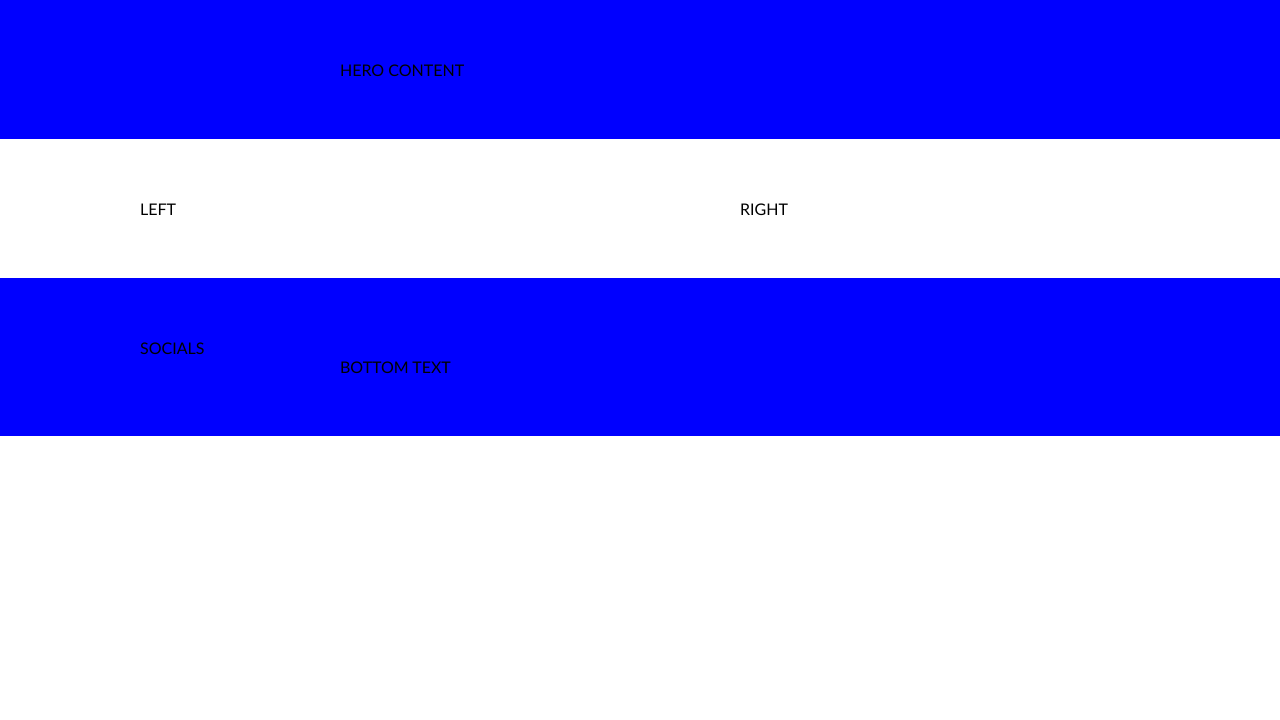
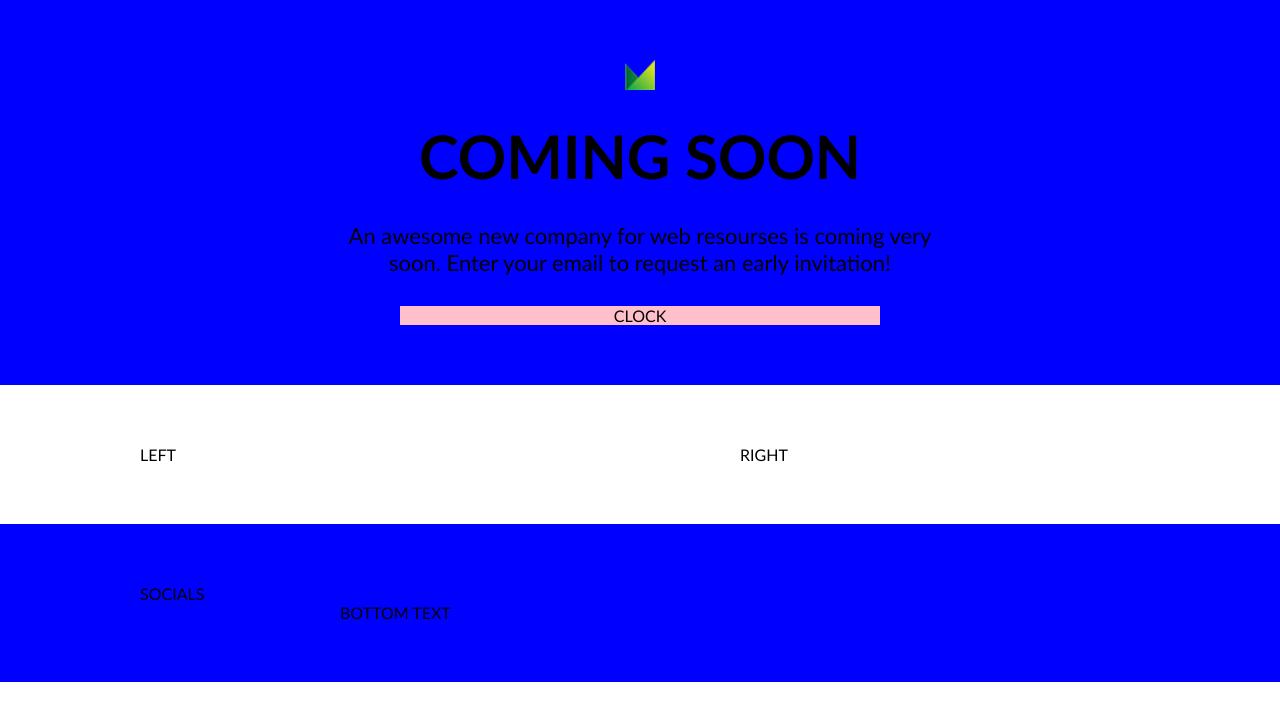
Before and after one commit to EBliujus/4-coming-soon, a website: page index.html in a window 1280 px wide. Drawn offline with Linux system fonts and the light colour scheme.

Commit message:
hero section

```diff
--- a/css/base/layout.css
+++ b/css/base/layout.css
@@ -5,23 +5,23 @@
 }
 
 .container > .row {
-    display: inline-block;
+    display: flex;
+    justify-content: space-between;
+    flex-wrap: wrap;
     width: 1000px;
     margin-left: calc(50% - 500px);
+    gap: 60px 0;
 }
 
 .container > .short-row {
-    display: inline-block;
     width: 600px;
     margin-left: calc(50% - 300px);
 }
 .container > .row > .left {
     width: 50%;
-    float: left;
 }
 .container > .row > .right {
     width: 40%;
-    float: right;
 }
 @media (max-width: 1100px) {
     .container > .row {
@@ -42,6 +42,10 @@
         padding-left: 20px ;
         padding-right: 20px;
     }
+    .container > .row{
+        flex-direction: column;
+    }
+
     .container > .row,
     .container > .short-row {
         width: 100%;
@@ -50,7 +54,6 @@
     }
     .container > .row > .left {
         width: 100%;
-        margin-bottom: 50px;
     }
     .container > .row > .right {
         width: 100%;
--- a/css/pages/home.css
+++ b/css/pages/home.css
@@ -0,0 +1,27 @@
+.container > .hero {
+    display: flex;
+    flex-direction: column;
+    align-items: center;
+    gap: 30px;
+    text-align: center;
+
+}
+
+.logo {
+    height: 30px;
+}
+
+.main-title {
+    font-size: 60px;
+    text-transform: uppercase;
+
+}
+
+.main-description {
+    font-size: 22px;
+
+}
+.clock {
+    background-color: pink;
+    width: 80%;
+}
--- a/index.html
+++ b/index.html
@@ -24,8 +24,13 @@
 
 <body>
     <section class="container bg-blue">
-        <div class="short-row">
-            HERO CONTENT
+        <div class="short-row hero">
+            <img class="logo" src="./images/logo.png" alt="Logo">
+            <h1 class="main-title" >Coming soon</h1>
+            <p class="main-description" >An awesome new company for web resourses is coming very soon. Enter your email to request an early invitation!</p>
+            <div class="clock" >
+                CLOCK
+            </div>
         </div>
     </section>
 
```
